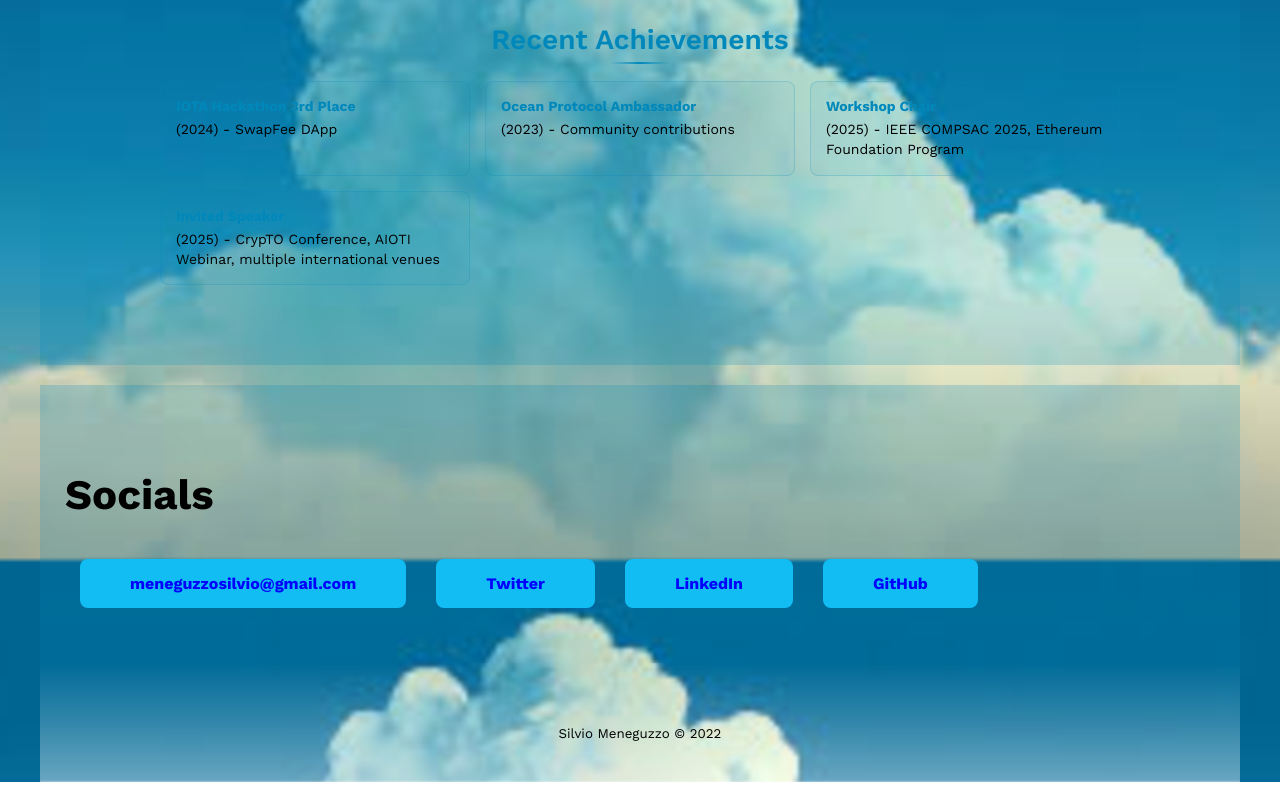
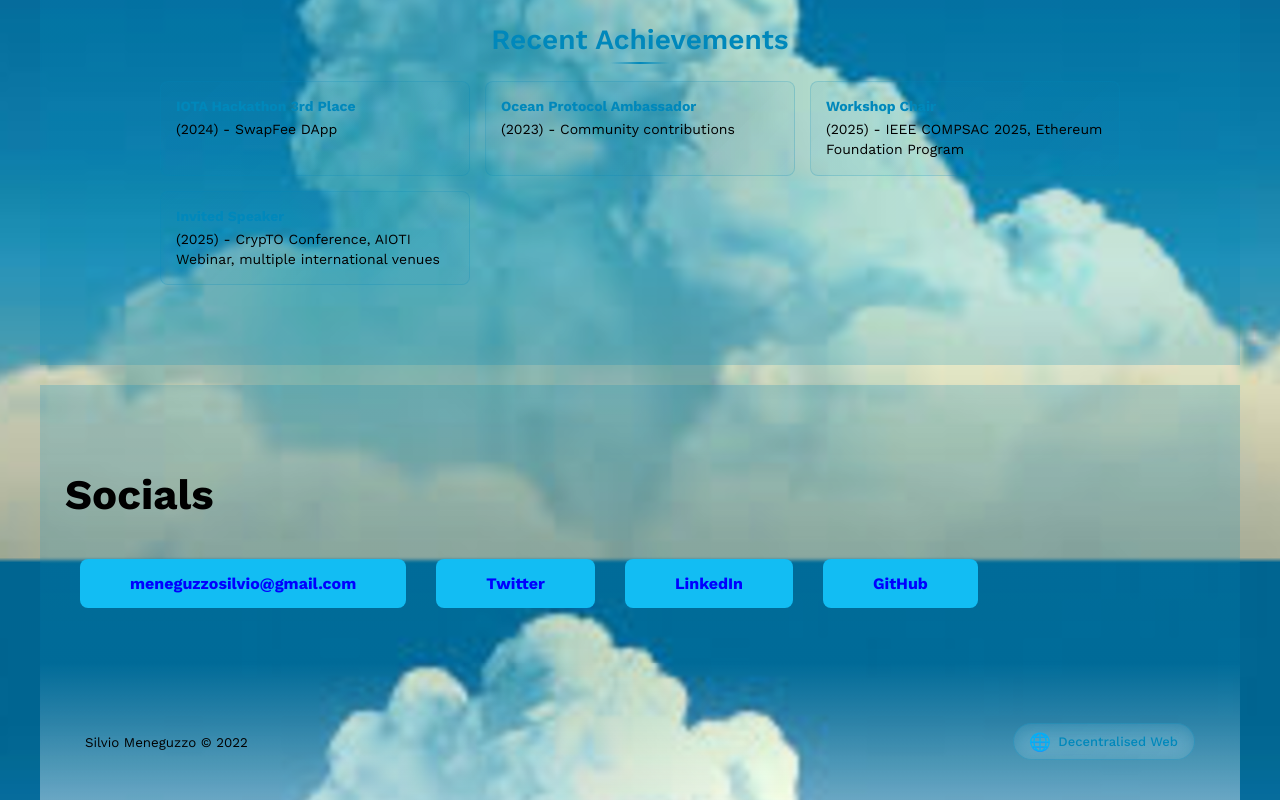
Before and after one commit to smeneguz/portfolio_Silvio, a React (Create React App) app: page / in a window 1280 px wide. Shown: the part 7440-8240 px from the top of the page. Built offline with nearby package versions, Linux system fonts and the light colour scheme.

Commit message:
footer enhanced

```diff
--- a/src/components/Footer.js
+++ b/src/components/Footer.js
@@ -1,7 +1,12 @@
+import Web3Badge from './Web3Badge';
+
 const Footer = () => {
     return (
         <footer className="footer">
-            <p><small>Silvio Meneguzzo &copy; 2022</small></p>
+            <div className="footer__content">
+                <p><small>Silvio Meneguzzo &copy; 2022</small></p>
+                <Web3Badge />
+            </div>
         </footer>
     );
 }
--- /dev/null
+++ b/src/components/Web3Badge.js
@@ -0,0 +1,37 @@
+import { useState } from 'react';
+
+const Web3Badge = () => {
+    const [showTooltip, setShowTooltip] = useState(false);
+
+    return (
+        <div
+            className="web3-badge"
+            onMouseEnter={() => setShowTooltip(true)}
+            onMouseLeave={() => setShowTooltip(false)}
+            onClick={() => setShowTooltip(!showTooltip)}
+        >
+            <div className="web3-badge__content">
+                <span className="web3-badge__icon">🌐</span>
+                <span className="web3-badge__text">Decentralised Web</span>
+            </div>
+
+            {showTooltip && (
+                <div className="web3-badge__tooltip">
+                    <div className="tooltip__content">
+                        <h4>Built for the Future</h4>
+                        <p>This portfolio is hosted on <strong>IPFS</strong> (InterPlanetary File System) - a distributed, peer-to-peer protocol that creates a resilient and censorship-resistant web.</p>
+                        <p>Accessible via <strong>ENS</strong> (Ethereum Name Service) domains, providing decentralised, blockchain-based naming that you truly own.</p>
+                        <div className="tooltip__features">
+                            <span className="feature">📡 Distributed Storage</span>
+                            <span className="feature">🔒 Censorship Resistant</span>
+                            <span className="feature">🌍 Global Network</span>
+                            <span className="feature">🔑 True Ownership</span>
+                        </div>
+                    </div>
+                </div>
+            )}
+        </div>
+    );
+};
+
+export default Web3Badge;
--- a/src/index.css
+++ b/src/index.css
@@ -405,6 +405,15 @@ code {
   text-align: center;
 }
 
+.footer__content {
+  display: flex;
+  justify-content: space-between;
+  align-items: center;
+  max-width: 1200px;
+  margin: 0 auto;
+  padding: 0 20px;
+}
+
 /* ------------------------------------------------------ */
 /* -- HTML COMPONENTS: BUTTON -- */
 .button {
@@ -669,51 +678,6 @@ code {
   }
 }
 
-/* Responsive adjustments */
-@media (max-width: 768px) {
-  .skills__section-title {
-    font-size: 24px;
-  }
-
-  .skills__category {
-    padding: 18px 20px;
-    margin-bottom: 18px;
-  }
-
-  .skills__category h3 {
-    font-size: 18px;
-    margin-bottom: 12px;
-  }
-
-  .skill-tag {
-    font-size: 12px;
-    padding: 7px 12px;
-  }
-
-  .skills__tags {
-    gap: 6px;
-  }
-}
-
-@media (max-width: 480px) {
-  .skills__content {
-    padding: 0 15px;
-  }
-
-  .skills__category {
-    padding: 15px;
-  }
-
-  .skill-tag {
-    font-size: 11px;
-    padding: 6px 10px;
-  }
-
-  .skills__tags {
-    gap: 5px;
-  }
-}
-
 /* ------------------------------------------------------ */
 /* -- Airship Journey Effect -- */
 
@@ -873,3 +837,153 @@ html {
     font-size: 11px;
   }
 }
+
+/* Web3 Badge Styles */
+.web3-badge {
+  position: relative;
+  display: inline-block;
+  cursor: pointer;
+  z-index: 100;
+}
+
+.web3-badge__content {
+  display: flex;
+  align-items: center;
+  gap: 8px;
+  background: linear-gradient(135deg, rgba(0, 136, 187, 0.1), rgba(0, 136, 187, 0.05));
+  border: 1px solid rgba(0, 136, 187, 0.3);
+  border-radius: 20px;
+  padding: 8px 16px;
+  transition: all 0.3s ease;
+  backdrop-filter: blur(10px);
+}
+
+.web3-badge__content:hover {
+  background: linear-gradient(135deg, rgba(0, 136, 187, 0.2), rgba(0, 136, 187, 0.1));
+  border-color: rgba(0, 136, 187, 0.5);
+  transform: translateY(-1px);
+  box-shadow: 0 4px 15px rgba(0, 136, 187, 0.2);
+}
+
+.web3-badge__icon {
+  font-size: 16px;
+  animation: pulse 2s infinite;
+}
+
+.web3-badge__text {
+  font-size: 13px;
+  font-weight: 500;
+  color: #0088BB;
+}
+
+@keyframes pulse {
+  0%, 100% { transform: scale(1); }
+  50% { transform: scale(1.1); }
+}
+
+/* Web3Badge Tooltip Styles */
+.web3-badge__tooltip {
+  position: absolute;
+  bottom: 100%;
+  right: 0;
+  margin-bottom: 12px;
+  background: rgba(255, 255, 255, 0.95);
+  border: 1px solid rgba(0, 136, 187, 0.2);
+  border-radius: 12px;
+  padding: 0;
+  min-width: 320px;
+  max-width: 400px;
+  box-shadow: 0 8px 32px rgba(0, 0, 0, 0.1);
+  backdrop-filter: blur(16px);
+  z-index: 1000;
+  animation: tooltipSlideIn 0.3s ease-out;
+}
+
+.web3-badge__tooltip::after {
+  content: '';
+  position: absolute;
+  top: 100%;
+  right: 24px;
+  border: 8px solid transparent;
+  border-top-color: rgba(255, 255, 255, 0.95);
+}
+
+.tooltip__content {
+  padding: 20px;
+}
+
+.tooltip__content h4 {
+  margin: 0 0 12px 0;
+  font-size: 16px;
+  font-weight: 600;
+  color: #0088BB;
+  display: flex;
+  align-items: center;
+  gap: 8px;
+}
+
+.tooltip__content p {
+  margin: 0 0 12px 0;
+  font-size: 14px;
+  line-height: 1.5;
+  color: #333;
+}
+
+.tooltip__content p:last-of-type {
+  margin-bottom: 16px;
+}
+
+.tooltip__features {
+  display: grid;
+  grid-template-columns: 1fr 1fr;
+  gap: 8px;
+}
+
+.feature {
+  font-size: 12px;
+  font-weight: 500;
+  color: #666;
+  padding: 6px 10px;
+  background: rgba(0, 136, 187, 0.05);
+  border-radius: 6px;
+  text-align: center;
+  border: 1px solid rgba(0, 136, 187, 0.1);
+}
+
+@keyframes tooltipSlideIn {
+  from {
+    opacity: 0;
+    transform: translateY(10px);
+  }
+  to {
+    opacity: 1;
+    transform: translateY(0);
+  }
+}
+
+/* Responsive adjustments for Web3Badge */
+@media (max-width: 768px) {
+  .web3-badge__tooltip {
+    right: -20px;
+    left: -20px;
+    min-width: auto;
+    max-width: none;
+  }
+
+  .web3-badge__tooltip::after {
+    right: 50%;
+    transform: translateX(50%);
+  }
+
+  .tooltip__features {
+    grid-template-columns: 1fr;
+  }
+
+  .web3-badge__text {
+    display: none;
+  }
+
+  .web3-badge__content {
+    padding: 8px 12px;
+  }
+}
```
